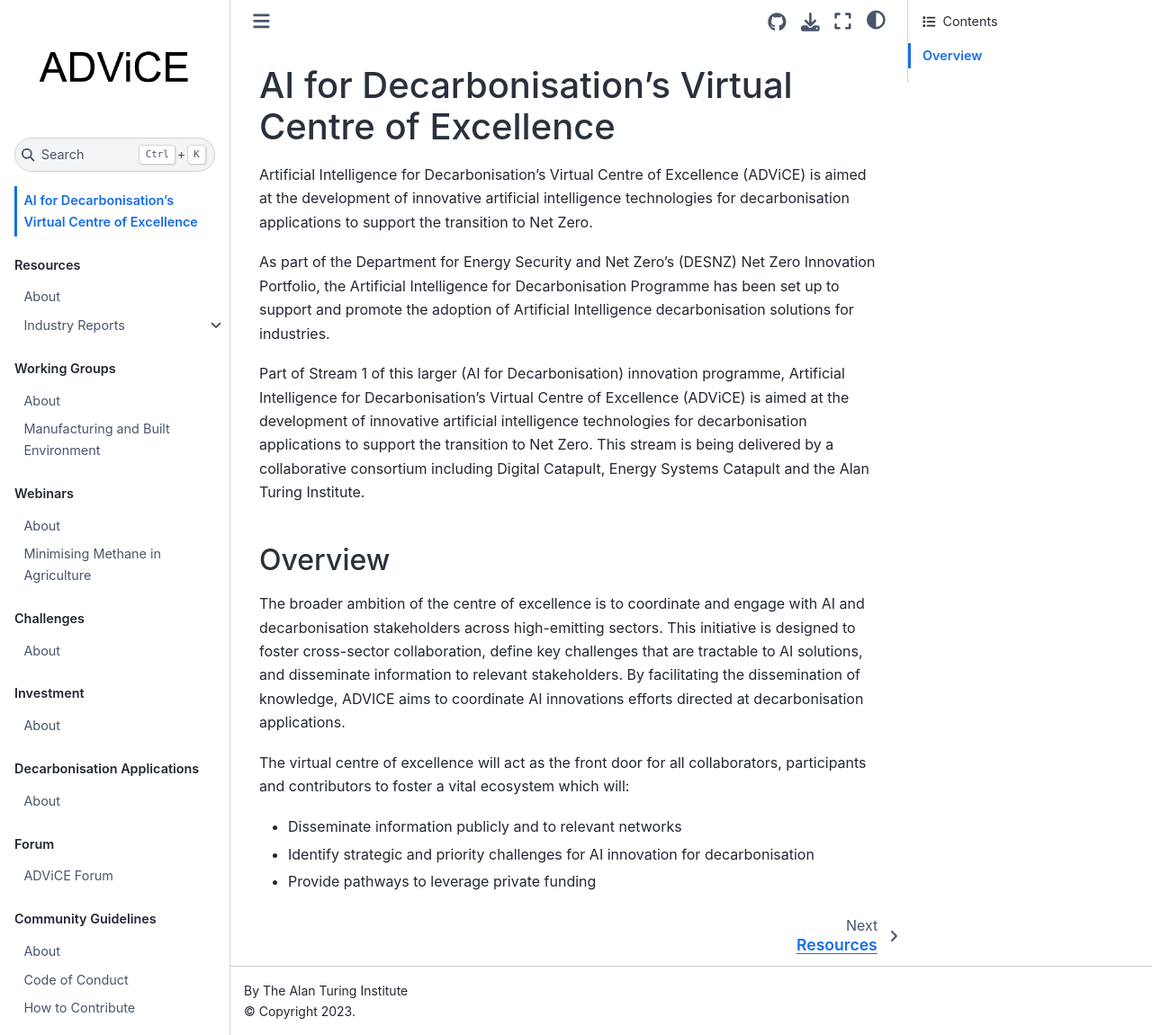
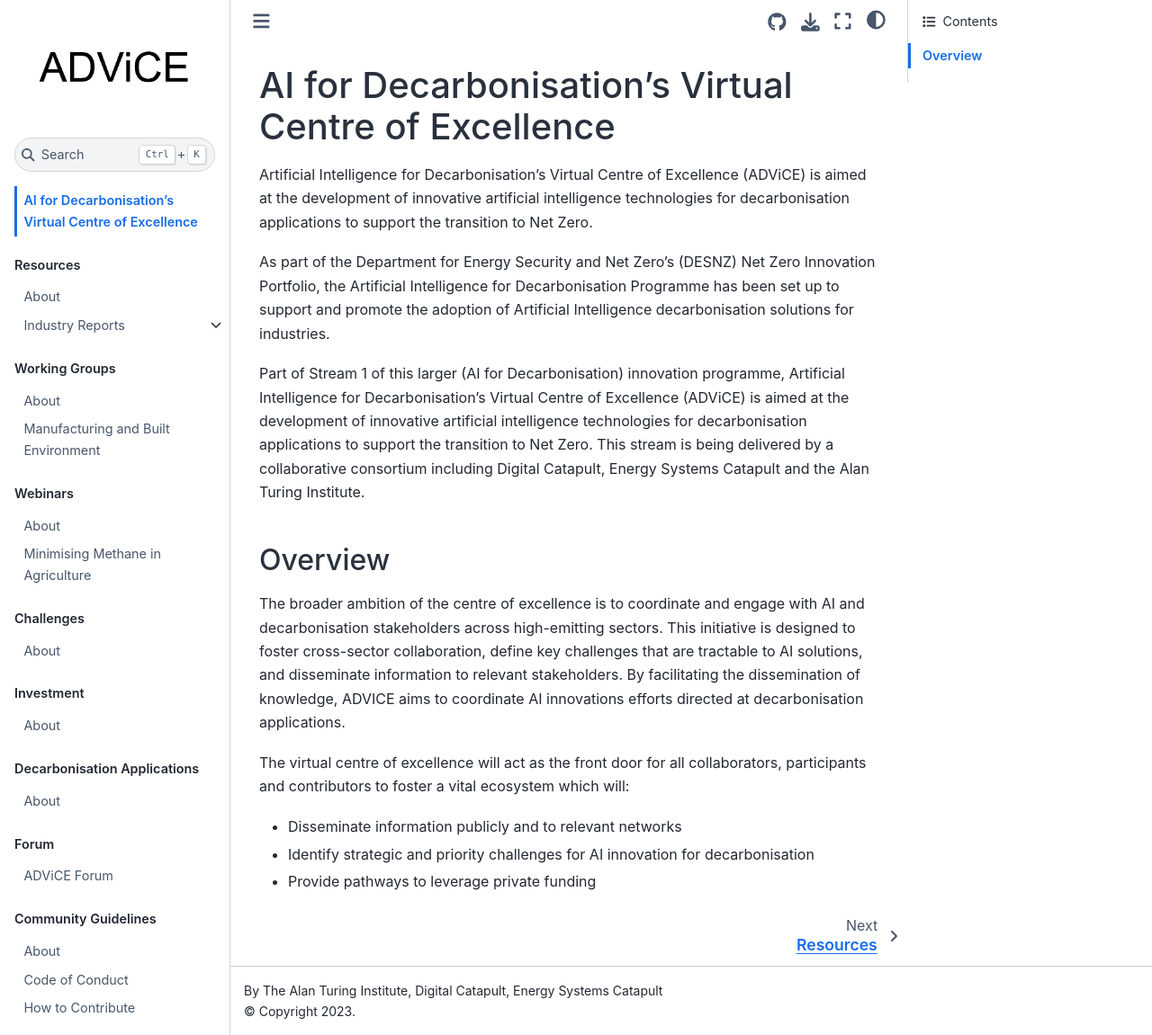
Before and after one commit to alan-turing-institute/ADViCE_old, a Jupyter Book: the page built from intro.md, in a window 1280 px wide and 1151 px high. Shown: the whole window at 90% size. Built offline with Jupyter Book 1.0.4 settings and Sphinx 7.4.7 and the Sphinx Book theme 1.1.4, drawn with Linux system fonts in a browser that asks for light colours.

Commit message:
Update _config.yml

```diff
--- a/_config.yml
+++ b/_config.yml
@@ -2,7 +2,7 @@
 # Learn more at https://jupyterbook.org/customize/config.html
 
 title: ADViCE Knowledge Base
-author: The Alan Turing Institute
+author: The Alan Turing Institute, Digital Catapult, Energy Systems Catapult
 logo: logo.png
 
 # Force re-execution of notebooks on each build.
```
